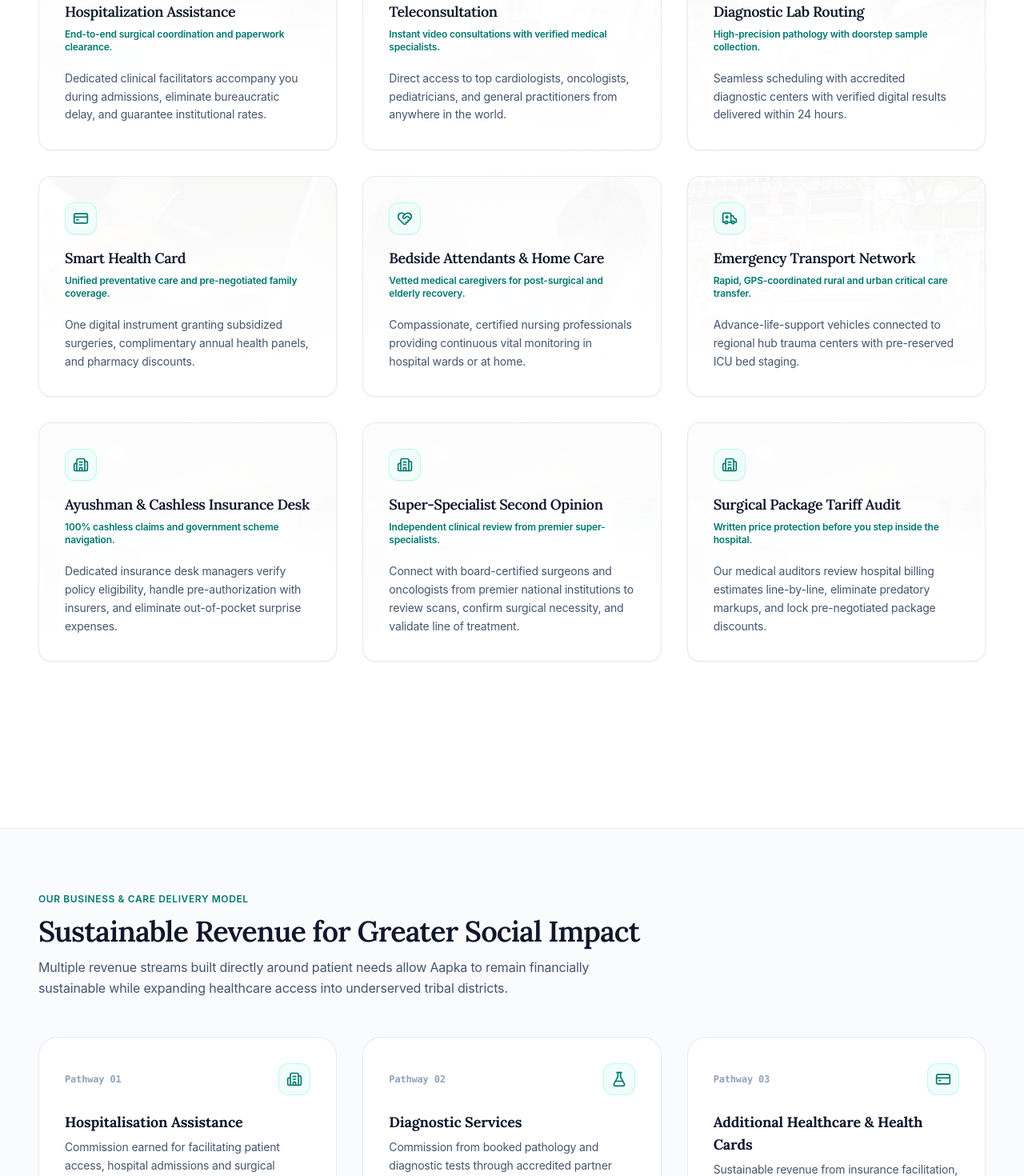
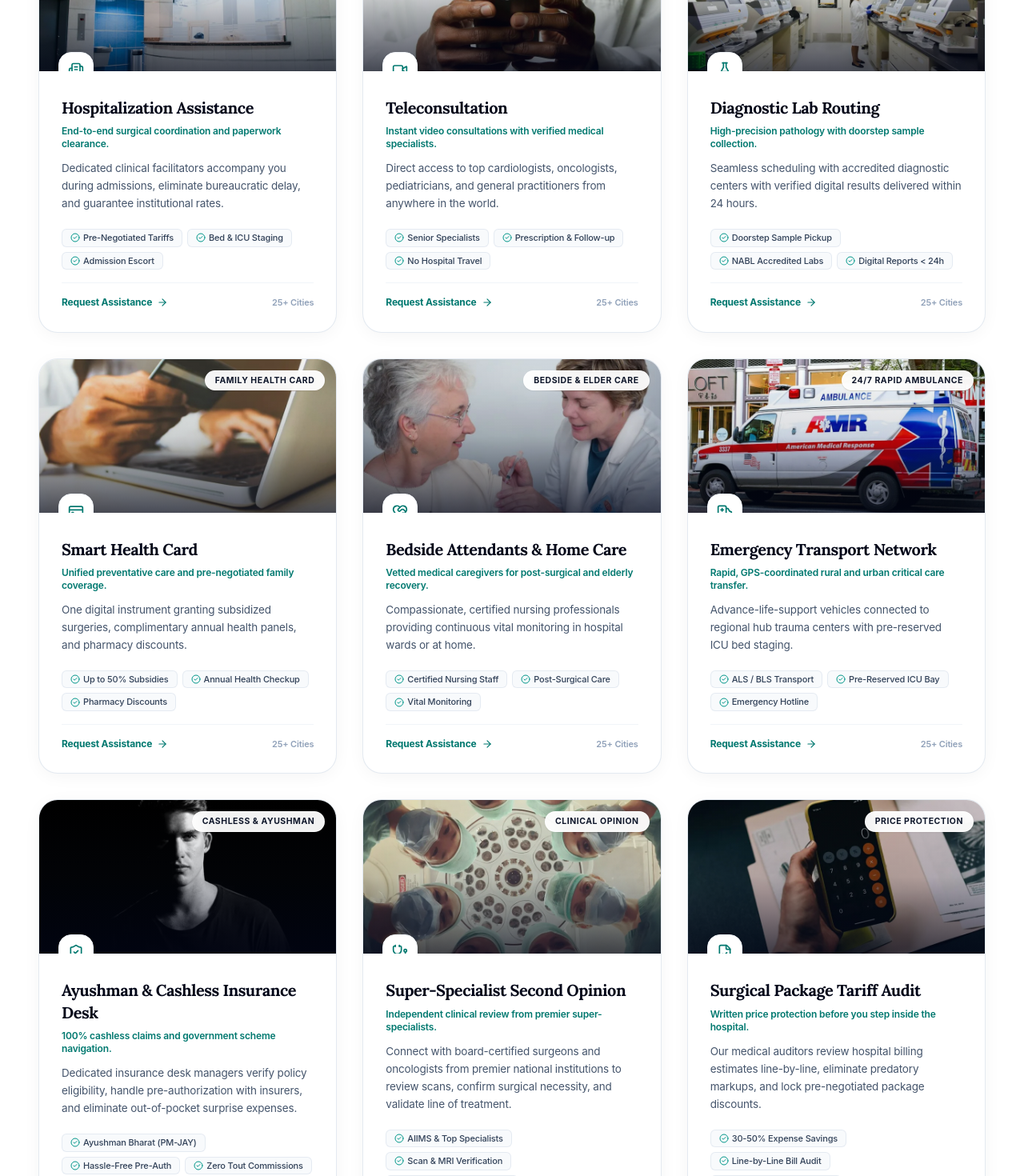
Before and after one commit to aapkatech/Aapka, a React (Vite) app: page /services in a window 1280 px wide. Shown: the part 1020-2490 px from the top of the page at 80% size. Built offline with nearby package versions, Linux system fonts and the light colour scheme; a web font is replaced by a local one.

Commit message:
feat(services): redesign ServicesShowcase with prominent cover photography, badges, and direct booking CTA

```diff
--- a/src/components/ServicesShowcase.tsx
+++ b/src/components/ServicesShowcase.tsx
@@ -5,7 +5,12 @@ import {
   FlaskConical,
   CreditCard,
   HeartHandshake,
-  Ambulance
+  Ambulance,
+  ShieldCheck,
+  Stethoscope,
+  FileCheck,
+  ArrowRight,
+  CheckCircle2
 } from 'lucide-react';
 import type { Translations } from '../i18n/translations';
 
@@ -14,7 +19,7 @@ interface ServicesShowcaseProps {
   t?: Translations['services'];
 }
 
-export const ServicesShowcase: React.FC<ServicesShowcaseProps> = ({ t }) => {
+export const ServicesShowcase: React.FC<ServicesShowcaseProps> = ({ onSelectService, t }) => {
   const [activeCategory, setActiveCategory] = useState<'all' | 'hospital' | 'home'>('all');
 
   const iconMap: Record<string, React.ElementType> = {
@@ -23,7 +28,10 @@ export const ServicesShowcase: React.FC<ServicesShowcaseProps> = ({ t }) => {
     pathology: FlaskConical,
     smartcard: CreditCard,
     caretaker: HeartHandshake,
-    emergency: Ambulance
+    emergency: Ambulance,
+    insurance: ShieldCheck,
+    opinion: Stethoscope,
+    audit: FileCheck
   };
 
   const serviceImages: Record<string, string> = {
@@ -32,7 +40,10 @@ export const ServicesShowcase: React.FC<ServicesShowcaseProps> = ({ t }) => {
     pathology: '/services/pathology.webp',
     smartcard: '/services/smartcard.webp',
     caretaker: '/services/caretaker.webp',
-    emergency: '/services/emergency.webp'
+    emergency: '/services/emergency.webp',
+    insurance: '/services/insurance.webp',
+    opinion: '/services/opinion.webp',
+    audit: '/services/audit.webp'
   };
 
   const defaultServices = [
@@ -41,42 +52,90 @@ export const ServicesShowcase: React.FC<ServicesShowcaseProps> = ({ t }) => {
       category: "hospital" as const,
       title: "Hospitalization Assistance",
       tagline: "End-to-end surgical coordination and paperwork clearance.",
-      description: "Dedicated clinical facilitators accompany you during admissions, eliminate bureaucratic delay, and guarantee institutional rates."
+      description: "Dedicated clinical facilitators accompany you during admissions, eliminate bureaucratic delay, and guarantee institutional rates.",
+      badge: "Surgery & Admission",
+      features: ["Pre-Negotiated Tariffs", "Bed & ICU Staging", "Admission Escort"],
+      image: "/services/hospitalization.webp"
     },
     {
       id: "teleconsult",
       category: "home" as const,
       title: "Teleconsultation",
       tagline: "Instant video consultations with verified medical specialists.",
-      description: "Direct access to top cardiologists, oncologists, pediatricians, and general practitioners from anywhere in the world."
+      description: "Direct access to top cardiologists, oncologists, pediatricians, and general practitioners from anywhere in the world.",
+      badge: "Instant Video Consult",
+      features: ["Senior Specialists", "Prescription & Follow-up", "No Hospital Travel"],
+      image: "/services/teleconsult.webp"
     },
     {
       id: "pathology",
       category: "home" as const,
       title: "Diagnostic Lab Routing",
       tagline: "High-precision pathology with doorstep sample collection.",
-      description: "Seamless scheduling with accredited diagnostic centers with verified digital results delivered within 24 hours."
+      description: "Seamless scheduling with accredited diagnostic centers with verified digital results delivered within 24 hours.",
+      badge: "Lab & Blood Tests",
+      features: ["Doorstep Sample Pickup", "NABL Accredited Labs", "Digital Reports < 24h"],
+      image: "/services/pathology.webp"
     },
     {
       id: "smartcard",
       category: "hospital" as const,
       title: "Smart Health Card",
       tagline: "Unified preventative care and pre-negotiated family coverage.",
-      description: "One digital instrument granting subsidized surgeries, complimentary annual health panels, and pharmacy discounts."
+      description: "One digital instrument granting subsidized surgeries, complimentary annual health panels, and pharmacy discounts.",
+      badge: "Family Health Card",
+      features: ["Up to 50% Subsidies", "Annual Health Checkup", "Pharmacy Discounts"],
+      image: "/services/smartcard.webp"
     },
     {
       id: "caretaker",
       category: "home" as const,
       title: "Bedside Attendants & Home Care",
       tagline: "Vetted medical caregivers for post-surgical and elderly recovery.",
-      description: "Compassionate, certified nursing professionals providing continuous vital monitoring in hospital wards or at home."
+      description: "Compassionate, certified nursing professionals providing continuous vital monitoring in hospital wards or at home.",
+      badge: "Bedside & Elder Care",
+      features: ["Certified Nursing Staff", "Post-Surgical Care", "Vital Monitoring"],
+      image: "/services/caretaker.webp"
     },
     {
       id: "emergency",
       category: "hospital" as const,
       title: "Emergency Transport Network",
       tagline: "Rapid, GPS-coordinated rural and urban critical care transfer.",
-      description: "Advance-life-support vehicles connected to regional hub trauma centers with pre-reserved ICU bed staging."
+      description: "Advance-life-support vehicles connected to regional hub trauma centers with pre-reserved ICU bed staging.",
+      badge: "24/7 Rapid Ambulance",
+      features: ["ALS / BLS Transport", "Pre-Reserved ICU Bay", "Emergency Hotline"],
+      image: "/services/emergency.webp"
+    },
+    {
+      id: "insurance",
+      category: "hospital" as const,
+      title: "Ayushman & Cashless Insurance Desk",
+      tagline: "100% cashless claims and government scheme navigation.",
+      description: "Dedicated insurance desk managers verify policy eligibility, handle pre-authorization with insurers, and eliminate out-of-pocket surprise expenses.",
+      badge: "Cashless & Ayushman",
+      features: ["Ayushman Bharat (PM-JAY)", "Hassle-Free Pre-Auth", "Zero Tout Commissions"],
+      image: "/services/insurance.webp"
+    },
+    {
+      id: "opinion",
+      category: "home" as const,
+      title: "Super-Specialist Second Opinion",
+      tagline: "Independent clinical review from premier super-specialists.",
+      description: "Connect with board-certified surgeons and oncologists from premier national institutions to review scans, confirm surgical necessity, and validate line of treatment.",
+      badge: "Clinical Opinion",
+      features: ["AIIMS & Top Specialists", "Scan & MRI Verification", "Unbiased Treatment Plan"],
+      image: "/services/opinion.webp"
+    },
+    {
+      id: "audit",
+      category: "hospital" as const,
+      title: "Surgical Package Tariff Audit",
+      tagline: "Written price protection before you step inside the hospital.",
+      description: "Our medical auditors review hospital billing estimates line-by-line, eliminate predatory markups, and lock pre-negotiated package discounts.",
+      badge: "Price Protection",
+      features: ["30-50% Expense Savings", "Line-by-Line Bill Audit", "Written Quote Guarantee"],
+      image: "/services/audit.webp"
     }
   ];
 
@@ -96,16 +155,16 @@ export const ServicesShowcase: React.FC<ServicesShowcaseProps> = ({ t }) => {
   });
 
   return (
-    <section id="services" className="py-24 sm:py-32 bg-white">
-      <div className="max-w-7xl mx-auto px-6 sm:px-8 lg:px-12 space-y-16">
+    <section id="services" className="py-20 sm:py-28 bg-white">
+      <div className="max-w-7xl mx-auto px-6 sm:px-8 lg:px-12 space-y-14 sm:space-y-16">
 
         {/* Header with Minimalist Tab Filter */}
         <div className="flex flex-col md:flex-row md:items-end justify-between gap-6 border-b border-zinc-100 pb-8">
           <div className="max-w-xl space-y-2">
-            <p className="text-xs font-semibold uppercase tracking-wider text-zinc-400">
+            <p className="text-xs font-semibold uppercase tracking-wider text-teal-700">
               {tag}
             </p>
-            <h2 className="text-3xl sm:text-4xl font-medium tracking-tight text-zinc-950">
+            <h2 className="text-3xl sm:text-4xl font-serif font-medium tracking-tight text-zinc-950">
               {title}
             </h2>
           </div>
@@ -120,7 +179,7 @@ export const ServicesShowcase: React.FC<ServicesShowcaseProps> = ({ t }) => {
                   : 'text-zinc-500 hover:text-zinc-800'
               }`}
             >
-              {tabs.all}
+              {tabs.all} ({services.length})
             </button>
             <button
               onClick={() => setActiveCategory('hospital')}
@@ -145,47 +204,81 @@ export const ServicesShowcase: React.FC<ServicesShowcaseProps> = ({ t }) => {
           </div>
         </div>
 
-        {/* Crisp Clean Grid (One-Sentence Focus with Contextual Background Imagery) */}
-        <div className="grid grid-cols-1 md:grid-cols-2 lg:grid-cols-3 gap-6 lg:gap-8">
+        {/* 9 Rich, Visible Photo Healthcare Cards */}
+        <div className="grid grid-cols-1 md:grid-cols-2 lg:grid-cols-3 gap-6 lg:gap-8 items-stretch">
           {filteredServices.map((service) => {
             const Icon = iconMap[service.id] || Building2;
-            const bgImg = serviceImages[service.id] || '/services/hospitalization.webp';
+            const imgSrc = service.image || serviceImages[service.id] || '/services/hospitalization.webp';
+            const badgeText = service.badge || (service.category === 'hospital' ? 'Hospital Care' : 'Remote Care');
+            const features = service.features || ["Verified Specialists", "24/7 Assistance", "Zero Hidden Costs"];
+
             return (
-              <div
+              <article
                 key={service.id}
-                className="group relative p-8 rounded-2xl bg-white border border-zinc-200/80 shadow-xs hover:border-teal-500/50 hover:shadow-md transition-all duration-300 flex flex-col justify-between overflow-hidden cursor-default"
+                onClick={() => onSelectService?.(service.id)}
+                className="group relative rounded-3xl bg-white border border-slate-200/90 hover:border-teal-400/80 shadow-[0_4px_24px_-4px_rgba(15,23,42,0.06)] hover:shadow-[0_16px_36px_-6px_rgba(15,23,42,0.12)] transition-all duration-300 flex flex-col justify-between overflow-hidden cursor-pointer"
               >
-                {/* Background Patient-Connect Image with Gentle Gradient Overlay */}
-                <div className="absolute inset-0 z-0 pointer-events-none overflow-hidden">
+                {/* 1. High-Impact Visual Photo Banner (100% visible, emotional patient connect) */}
+                <div className="relative h-44 sm:h-48 w-full overflow-hidden bg-slate-100">
                   <img
-                    src={bgImg}
-                    alt=""
-                    aria-hidden="true"
+                    src={imgSrc}
+                    alt={service.title}
                     loading="lazy"
-                    className="w-full h-full object-cover object-center opacity-15 group-hover:opacity-25 group-hover:scale-105 transition-all duration-500"
+                    className="w-full h-full object-cover object-center group-hover:scale-105 transition-transform duration-500"
                   />
-                  <div className="absolute inset-0 bg-gradient-to-t from-white via-white/94 to-white/75" />
+                  {/* Subtle Gradient to anchor badge and floating icon */}
+                  <div className="absolute inset-0 bg-gradient-to-t from-slate-950/70 via-slate-900/15 to-transparent" />
+
+                  {/* Top-Right Category Badge */}
+                  <div className="absolute top-3.5 right-3.5 px-3 py-1 rounded-full bg-white/95 backdrop-blur-md text-[10.5px] font-bold text-slate-900 tracking-wider uppercase shadow-xs border border-white/60">
+                    {badgeText}
+                  </div>
+
+                  {/* Overlapping Floating Icon */}
+                  <div className="absolute -bottom-5 left-6 w-11 h-11 rounded-2xl bg-white shadow-md border border-slate-100 flex items-center justify-center text-teal-700 group-hover:bg-teal-700 group-hover:text-white transition-all duration-300">
+                    <Icon className="w-5 h-5" />
+                  </div>
                 </div>
 
-                <div className="relative z-10 space-y-4">
-                  <div className="w-10 h-10 rounded-xl bg-teal-50/90 backdrop-blur-xs border border-teal-200/60 flex items-center justify-center text-teal-700 shadow-2xs">
-                    <Icon className="w-5 h-5" />
-                  </div>
-
-                  <div className="space-y-1.5">
-                    <h3 className="text-lg font-semibold text-slate-900 tracking-tight font-serif">
+                {/* 2. Card Content Body */}
+                <div className="pt-8 px-6 sm:px-7 pb-6 sm:pb-7 flex flex-col justify-between flex-grow space-y-4">
+                  <div className="space-y-2">
+                    <h3 className="text-xl font-bold font-serif text-slate-950 tracking-tight leading-snug group-hover:text-teal-800 transition-colors">
                       {service.title}
                     </h3>
                     <p className="text-xs font-semibold text-teal-700">
                       {service.tagline}
                     </p>
+                    <p className="text-xs sm:text-[13.5px] text-slate-600 leading-relaxed font-normal pt-1">
+                      {service.description}
+                    </p>
+
+                    {/* Feature Chips */}
+                    <div className="pt-3 flex flex-wrap gap-1.5">
+                      {features.map((feat, fIdx) => (
+                        <span
+                          key={fIdx}
+                          className="inline-flex items-center gap-1 px-2.5 py-0.5 rounded-md bg-slate-50 border border-slate-200/80 text-[11px] font-medium text-slate-700"
+                        >
+                          <CheckCircle2 className="w-3 h-3 text-teal-600 shrink-0" />
+                          <span>{feat}</span>
+                        </span>
+                      ))}
+                    </div>
                   </div>
 
-                  <p className="text-sm text-slate-600 font-normal leading-relaxed pt-1">
-                    {service.description}
-                  </p>
+                  {/* Bottom Interactive CTA Strip */}
+                  <div className="pt-4 border-t border-slate-100 flex items-center justify-between">
+                    <span className="text-xs font-bold text-teal-700 group-hover:text-teal-900 flex items-center gap-1.5 transition-colors">
+                      <span>Request Assistance</span>
+                      <ArrowRight className="w-3.5 h-3.5 group-hover:translate-x-1 transition-transform" />
+                    </span>
+                    <span className="text-[11px] font-semibold text-slate-400">
+                      25+ Cities
+                    </span>
+                  </div>
                 </div>
-              </div>
+              </article>
             );
           })}
         </div>
```
